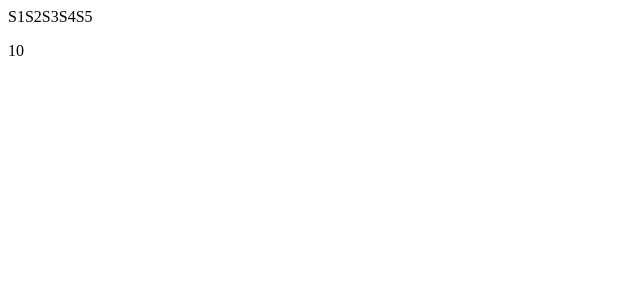
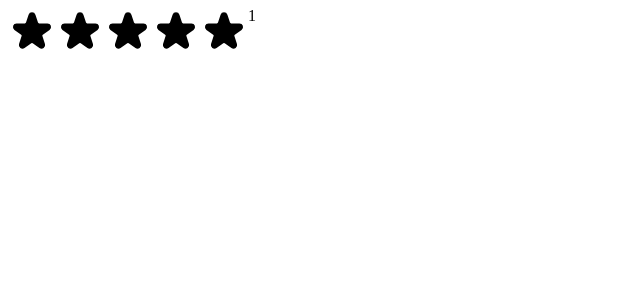
Before and after one commit to SrestMilan/movieCorn, a React (Create React App) app in the folder movie-corn/: page / in a window 1280 px wide. Shown: the top 300 px of the page, without its empty margins (0-640 px from the left). Built offline with nearby package versions, Linux system fonts and the light colour scheme.

Commit message:
added state of star

```diff
--- a/movie-corn/src/StarRating.js
+++ b/movie-corn/src/StarRating.js
@@ -1,18 +1,88 @@
-export default function StarRating() {
+import React, { useState } from "react";
+
+const containerStyle = {
+  display: "flex",
+  alignItems: "center",
+  gap: "16px",
+};
+
+const starContainerStyle = {
+  display: "flex",
+};
+
+const textStyle = {
+  lineHeight: "1",
+  margin: "0",
+};
+export default function StarRating({ maxRating = 5 }) {
+  const [rating, setRating] = useState(1);
+
+  function handleStarRating(rating) {
+    setRating(rating);
+  }
+
   return (
-    <div
-      style={{
-        display: "flex",
-        alignItems: "center",
-        gap: "16px",
-      }}
-    >
-      <div>
-        {Array.from({ length: 5 }, (_, i) => (
-          <span>S{i + 1}</span>
+    <div style={containerStyle}>
+      <div style={starContainerStyle}>
+        {Array.from({ length: maxRating }, (_, i) => (
+          <Star key={i} onRate={() => handleStarRating(i + 1)} />
         ))}
-        <p>10</p>
+        <p style={textStyle}>{rating || ""}</p>
       </div>
     </div>
   );
 }
+
+const starStyle = {
+  width: "48px",
+  height: "48px",
+  display: "block",
+  cursor: "pointer",
+};
+
+function Star({ onRate }) {
+  return (
+    <span role="button" style={starStyle} onClick={() => onRate()}>
+      <svg
+        xmlns="http://www.w3.org/2000/svg"
+        viewBox="0 0 20 20"
+        fill="#000"
+        stroke="#000"
+      >
+        <path d="M9.049 2.927c.3-.921 1.603-.921 1.902 0l1.07 3.292a1 1 0 00.95.69h3.462c.969 0 1.371 1.24.588 1.81l-2.8 2.034a1 1 0 00-.364 1.118l1.07 3.292c.3.921-.755 1.688-1.54 1.118l-2.8-2.034a1 1 0 00-1.175 0l-2.8 2.034c-.784.57-1.838-.197-1.539-1.118l1.07-3.292a1 1 0 00-.364-1.118L2.98 8.72c-.783-.57-.38-1.81.588-1.81h3.461a1 1 0 00.951-.69l1.07-3.292z" />
+      </svg>
+    </span>
+  );
+}
+
+/*
+FULL STAR
+
+<svg
+  xmlns="http://www.w3.org/2000/svg"
+  viewBox="0 0 20 20"
+  fill="#000"
+  stroke="#000"
+>
+  <path
+    d="M9.049 2.927c.3-.921 1.603-.921 1.902 0l1.07 3.292a1 1 0 00.95.69h3.462c.969 0 1.371 1.24.588 1.81l-2.8 2.034a1 1 0 00-.364 1.118l1.07 3.292c.3.921-.755 1.688-1.54 1.118l-2.8-2.034a1 1 0 00-1.175 0l-2.8 2.034c-.784.57-1.838-.197-1.539-1.118l1.07-3.292a1 1 0 00-.364-1.118L2.98 8.72c-.783-.57-.38-1.81.588-1.81h3.461a1 1 0 00.951-.69l1.07-3.292z"
+  />
+</svg>
+
+
+EMPTY STAR
+
+<svg
+  xmlns="http://www.w3.org/2000/svg"
+  fill="none"
+  viewBox="0 0 24 24"
+  stroke="#000"
+>
+  <path
+    strokeLinecap="round"
+    strokeLinejoin="round"
+    strokeWidth="{2}"
+    d="M11.049 2.927c.3-.921 1.603-.921 1.902 0l1.519 4.674a1 1 0 00.95.69h4.915c.969 0 1.371 1.24.588 1.81l-3.976 2.888a1 1 0 00-.363 1.118l1.518 4.674c.3.922-.755 1.688-1.538 1.118l-3.976-2.888a1 1 0 00-1.176 0l-3.976 2.888c-.783.57-1.838-.197-1.538-1.118l1.518-4.674a1 1 0 00-.363-1.118l-3.976-2.888c-.784-.57-.38-1.81.588-1.81h4.914a1 1 0 00.951-.69l1.519-4.674z"
+  />
+</svg>
+*/
--- a/movie-corn/src/index.js
+++ b/movie-corn/src/index.js
@@ -9,6 +9,6 @@
 root.render(
   <React.StrictMode>
     {/* <App /> */}
-    <StarRating />
+    <StarRating maxRating={5} />
   </React.StrictMode>
 );
```
